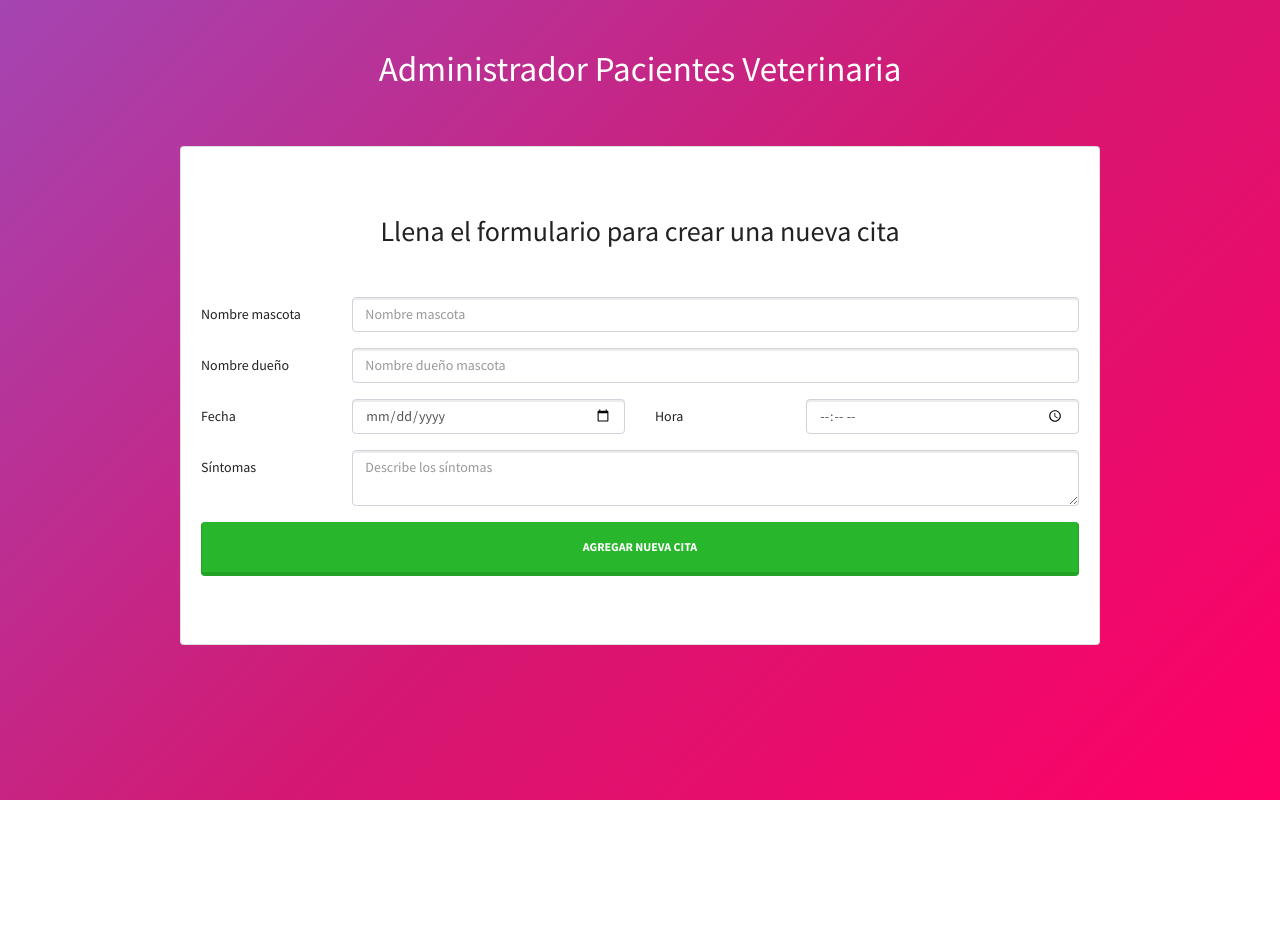
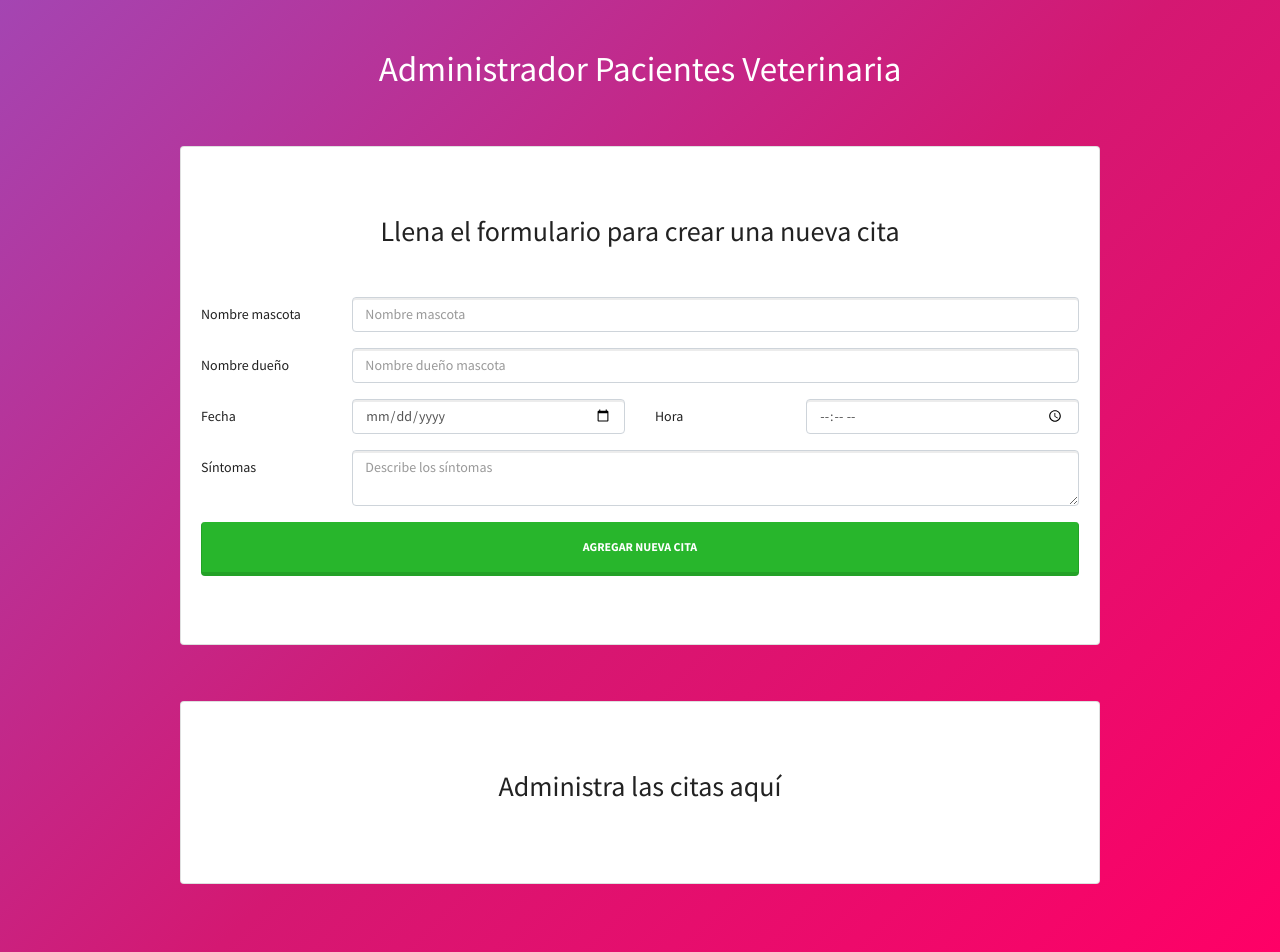
Before and after one commit to rdiazca/pacientesveterinaria, a React (Create React App) app: page / in a window 1280 px wide. Shown: the top 952 px of the page. Before the commit the page ends 800 px from the top, so only its background shows below. Built offline with nearby package versions, Linux system fonts and the light colour scheme.

Commit message:
Mostrar citas

```diff
--- a/src/App.js
+++ b/src/App.js
@@ -2,6 +2,7 @@
 import './bootstrap.min.css';
 import Header from './components/Header';
 import NuevaCita from './components/NuevaCita';
+import ListaCitas from './components/ListaCitas';
 
 class App extends Component {
   state = {
@@ -31,6 +32,12 @@
                 crearNuevaCita = {this.crearNuevaCita}
               />
               </div>
+              <div className='mt-5 col-md-10 mx-auto'>
+                  <ListaCitas
+                    citas = {this.state.citas}
+                  />
+
+              </div>
           </div>
       </div>
     );
--- /dev/null
+++ b/src/components/Cita.js
@@ -0,0 +1,17 @@
+import React from 'react'
+import ListaCitas from './ListaCitas';
+
+const Cita = ({cita}) => (
+       <div className='media mt-3'>
+           <div className='media-body'>
+               <h3 className='mt-0'>{cita.mascota}</h3>
+               <p className='card-text'><span>Nombre dueño:</span> {cita.propietario}</p>
+               <p className='card-text'><span>Fecha:</span> {cita.fecha}</p>
+               <p className='card-text'><span>Hora:</span> {cita.hora}</p>
+               <p className='card-text'><span>Síntomas:</span></p>
+               <p className='card-text'>{cita.sintomas}</p>
+           </div>
+       </div>
+    );
+
+export default Cita;
--- /dev/null
+++ b/src/components/ListaCitas.js
@@ -0,0 +1,21 @@
+import React from 'react'
+import Cita from './Cita';
+
+const ListaCitas = ({citas}) =>  (
+       <div className='card mt-2 py-5'>
+           <div className='card-body'>
+               <h2 className='card-title text-center'> Administra las citas aquí</h2>
+               <div className='lista-citas'>
+                    {citas.map(cita => (
+                        <Cita
+                            key = {cita.id}
+                            cita = {cita}
+                        />
+                    ))}
+               </div>
+           </div>
+       </div>
+    );
+
+
+export default ListaCitas;
```
